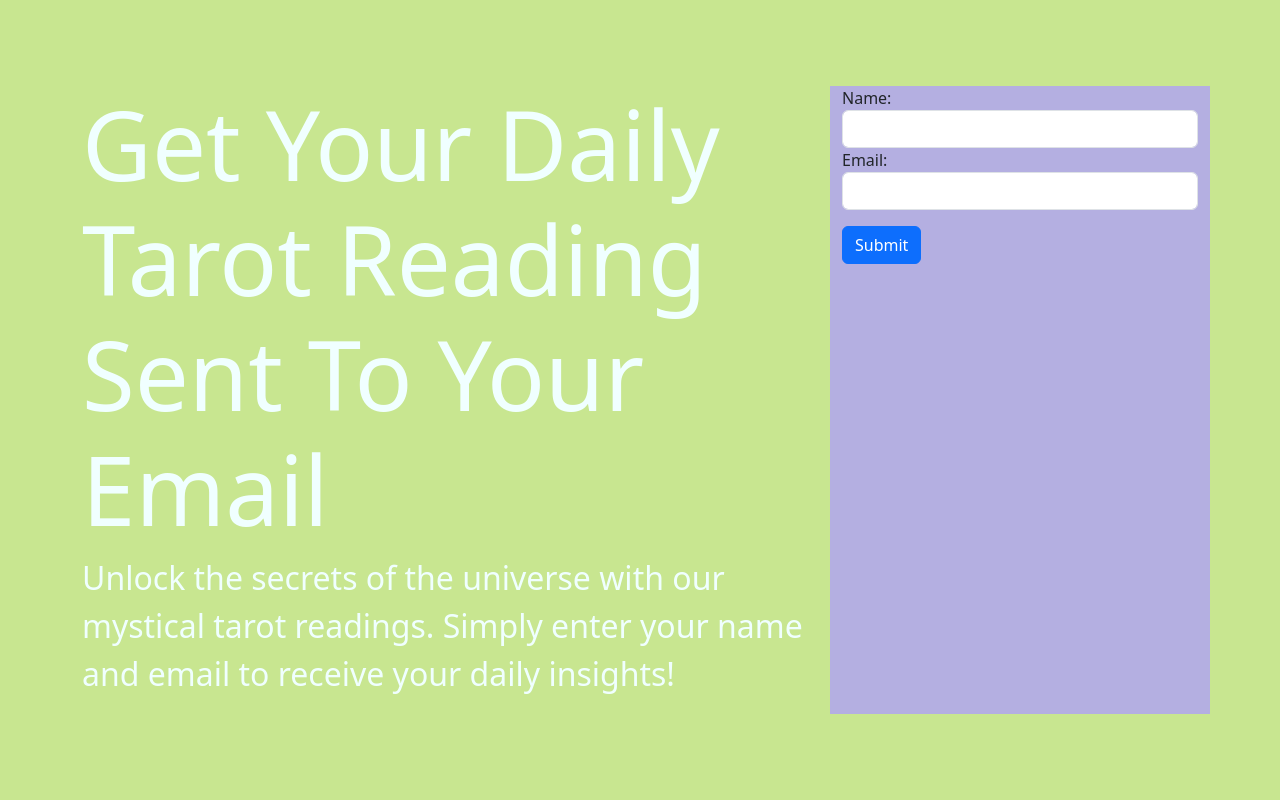
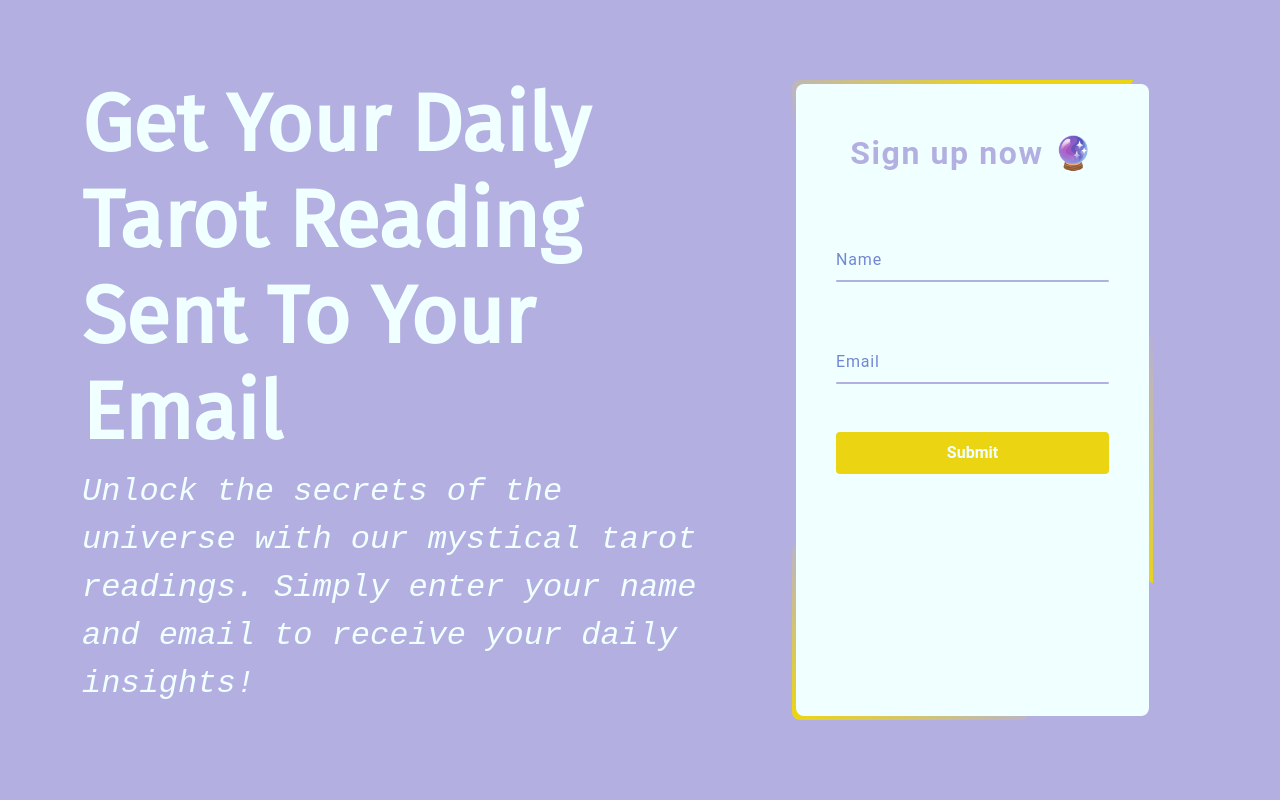
Before and after one commit to mallaghi/tarot_daily, a Flask app: page / in a window 1280 px wide. Run offline with Flask 3, Linux system fonts and the light colour scheme.

Commit message:
styled index

```diff
--- a/app/static/style.css
+++ b/app/static/style.css
@@ -1,26 +1,257 @@
+@import url('https://fonts.googleapis.com/css?family=Fira+Sans');
+
+ul {
+  list-style-type: none;
+}
+
 .left-section{
   color: azure;
+  align-items: center;
+  display: flex;
+  flex-direction: column;
+  justify-content: center;
+  margin-top: 2rem;
 }
 
 .left-section h1{
-  font-size: 6rem;
-  font-family: ;
+  font-size: 5rem;
+  font-family:'Fira Sans';
+  font-weight: bold;
+
 }
 
 .left-section p{
   font-size: 2rem;
+  font-family: 'Courier New', Courier, monospace;
+  font-style: italic;
 }
 
-.right-section{
+
+/* .right-section {
   background-color: #B4AFE1;
+  height: 100vh;
+  display: flex;
+  flex-direction: column;
+  justify-content: center;
+  align-items: center;
+} */
 
-  align-items: center;
+.main{
+  background-color: #B4AFE1;
+  height: 100vh;
 
 }
 
-.main{
-  background-color: #C8E690;
-  height: 100vh;
-  display: flex;
-  align-items: center;
+
+/* FORM */
+.right-half,
+*::before,
+*::after {
+    box-sizing: border-box;
 }
+
+.right-half{
+    margin: 0;
+    padding: 0;
+    font: inherit;
+}
+
+.right-half{
+    font-family: "Roboto", sans-serif;
+    display: flex;
+    justify-content: center;
+    align-items: center;
+    min-height: 100vh;
+    /* background: #FDF4F5; */
+}
+
+.email-form {
+    position: relative;
+    width: 80%;
+    background: #B4AFE1;
+    border-radius: 8px;
+    overflow: hidden;
+    height: 80vh;
+}
+
+.email-form::before {
+    width: 80%;
+    height: 80vh;
+    content: '';
+    position: absolute;
+    top: -50%;
+    left: -50%;
+    transform-origin: bottom right;
+    background: linear-gradient(0deg, transparent, transparent, #ebd512, #ebd512, #ebd512);
+    z-index: 1;
+    animation: animate 6s linear infinite;
+}
+
+.email-form::after {
+    width: 80%;
+    height: 80vh;
+    content: '';
+    position: absolute;
+    top: -50%;
+    left: -50%;
+    transform-origin: bottom right;
+    background: linear-gradient(0deg, transparent, transparent, #ebd512, #ebd512, #ebd512);
+    z-index: 1;
+    animation: animate 6s linear infinite;
+    animation-delay: -3s;
+}
+
+.border-line {
+    position: absolute;
+    top: 0;
+    inset: 0;
+}
+
+.border-line::before {
+    width: 80%;
+    height: 80vh;
+    content: '';
+    position: absolute;
+    top: -50%;
+    left: -50%;
+    transform-origin: bottom right;
+    background: linear-gradient(0deg, transparent, transparent, #ebd512, #ebd512, #ebd512);
+    z-index: 1;
+    animation: animate 6s linear infinite;
+    animation-delay: -1.5s;
+}
+
+.border-line::after {
+    width: 80%;
+    height: 80vh;
+    content: '';
+    position: absolute;
+    top: -50%;
+    left: -50%;
+    transform-origin: bottom right;
+    background: linear-gradient(0deg, transparent, transparent, #ebd512, #ebd512, #ebd512);
+    z-index: 1;
+    animation: animate 6s linear infinite;
+    animation-delay: -4.5s;
+}
+
+@keyframes animate {
+    0% {
+        transform: rotate(0deg);
+    }
+
+    100% {
+        transform: rotate(360deg);
+    }
+}
+
+.email-form form {
+    background: azure;
+    position: absolute;
+    inset: 4px;
+    padding: 50px 40px;
+    border-radius: 8px;
+    z-index: 2;
+    display: flex;
+    flex-direction: column;
+}
+
+.email-form form h2 {
+    color: #B4AFE1;
+    font-weight: 700;
+    text-align: center;
+    letter-spacing: 0.1rem;
+}
+
+.email-form form .input-box {
+    position: relative;
+    width: 100%;
+    margin-top: 3rem;
+}
+
+.email-form form .input-box input {
+    position: relative;
+    width: 100%;
+    padding: 20px 10px 10px;
+    color: #c03eb5;
+    background: transparent;
+    border: none;
+    outline: none;
+    box-shadow: none;
+    font-size: 1rem;
+    font-weight: 700;
+    letter-spacing: 0.05rem;
+    transition: 0.5s;
+    z-index: 10;
+}
+
+.email-form form .input-box span {
+    position: absolute;
+    left: 0;
+    padding: 20px 0px 10px;
+    pointer-events: none;
+    color: #7286D3;
+    font-size: 1rem;
+    letter-spacing: 0.05rem;
+    transition: 0.5s;
+}
+
+.email-form form .input-box input:valid~span,
+.email-form form .input-box input:focus~span {
+    color: #c03eb5;
+    font-size: 0.75rem;
+    transform: translateY(-34px);
+}
+
+.email-form form .input-box i {
+    position: absolute;
+    left: 0;
+    bottom: 0;
+    width: 100%;
+    height: 2px;
+    background: #B4AFE1;
+    border-radius: 4px;
+    overflow: hidden;
+    transition: 0.5s;
+    pointer-events: none;
+}
+
+.email-form form .input-box input:valid ~ i,
+.email-form form .input-box input:focus ~ i {
+    height: 44px;
+}
+
+
+.email-form form button {
+    border: none;
+    outline: none;
+    padding: 9px 25px;
+    color: azure;
+    background: #ebd512;
+    cursor: pointer;
+    font-size: 1rem;
+    border-radius: 4px;
+    width: 100%;
+    margin-top: 3rem;
+    font-weight: 600;
+}
+
+.email-form button:hover,
+.email-form button:active {
+    opacity: 0.8;
+}
+
+@media (max-width: 400px) {
+    .email-form form {
+        padding: 50px 30px;
+    }
+
+}
+
+@media (max-width: 500px) {
+  .left-section h1{
+   margin-top: 5rem;
+
+
+  }
+}
--- a/app/templates/index.html
+++ b/app/templates/index.html
@@ -9,36 +9,49 @@
 </head>
 <body>
   <div class="main">
-    <div class="container ">
+    {% with messages = get_flashed_messages(with_categories=true) %}
+    {% if messages %}
+      <ul class="alert alert-warning">
+        {% for category, message in messages %}
+          <li class="{{ category }} decoration-none">{{ message }}</li>
+        {% endfor %}
+      </ul>
+    {% endif %}
+    {% endwith %}
+    <div class="container">
       <div class="row">
         <!-- Left Half -->
-        <div class="col-md-8 left-section">
+        <div class="col-md-7 left-section ">
 
-          <h1 class=" heading">Get Your Daily Tarot Reading Sent To Your Email</h1>
+          <h1>Get Your Daily Tarot Reading Sent To Your Email </h1>
           <p>Unlock the secrets of the universe with our mystical tarot readings. Simply enter your name and email to receive your daily insights!</p>
         </div>
 
         <!-- Right Half -->
-        <div class="col-md-4 right-section ">
+        <div class="col-md-5 right-half">
 
-          {% with messages = get_flashed_messages(with_categories=true) %}
-          {% if messages %}
-            <ul class="flashes">
-              {% for category, message in messages %}
-                <li class="{{ category }}">{{ message }}</li>
-              {% endfor %}
-            </ul>
-          {% endif %}
-          {% endwith %}
-          <form action="{{ url_for('submit_form') }}" method="post">
-            <label for="name">Name:</label>
-            <input type="text" class="form-control " id="name" name="name" required>
+          <div class="email-form">
+            <span class="border-line"></span>
+            <form action="{{ url_for('submit_form') }}" method="post" >
+              <h2> Sign up now 🔮</h2>
 
-            <label for="email">Email:</label>
-            <input type="email" class="form-control " id="email" name="email" required>
+              <div class="input-box">
 
-            <button type="submit" class="btn btn-primary mt-3">Submit</button>
-          </form>
+                <input type="text" class="" id="name" name="name" required>
+                <span>Name</span>
+                <i></i>
+            </div>
+            <div class="input-box ">
+
+                <input type="email" class="" id="email" name="email" required>
+                <span>Email</span>
+                <i></i>
+            </div>
+              <button type="submit" class="">Submit</button>
+            </form>
+          </div>
+
+
         </div>
       </div>
     </div>
```
